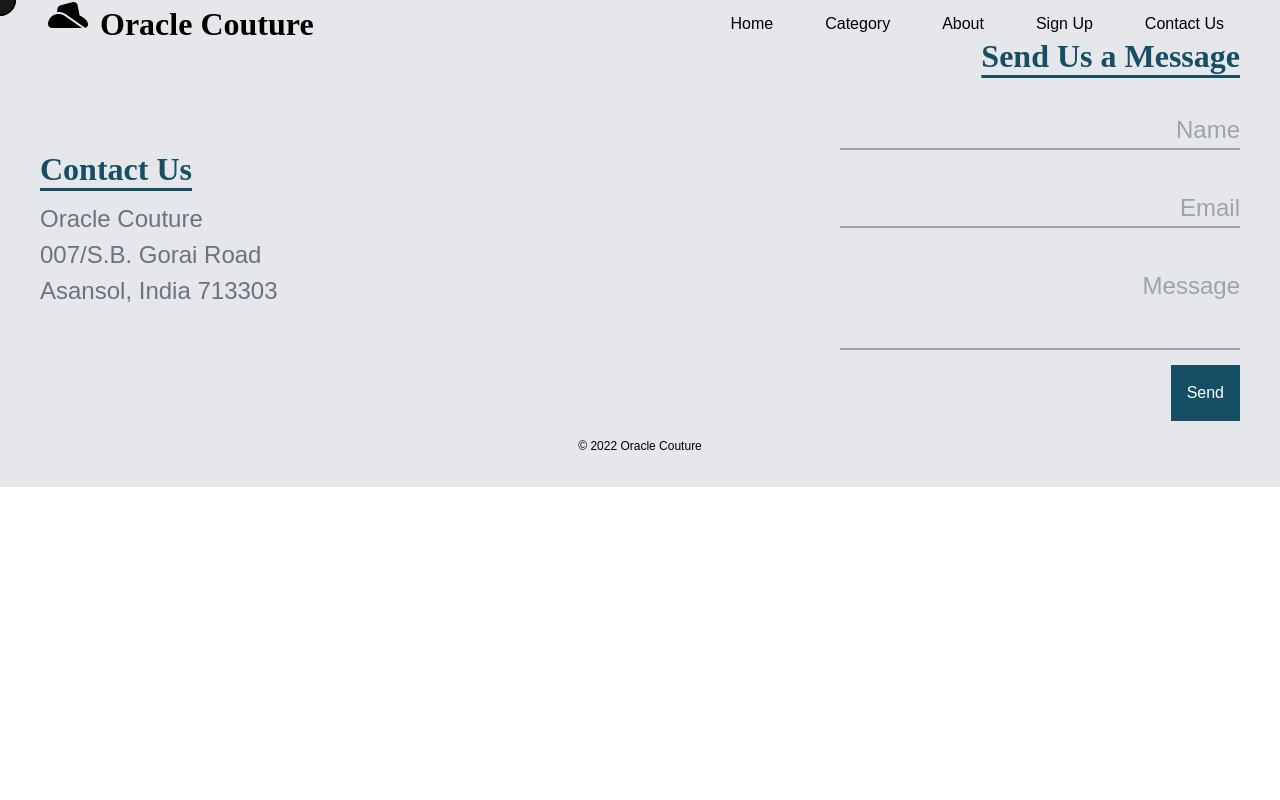
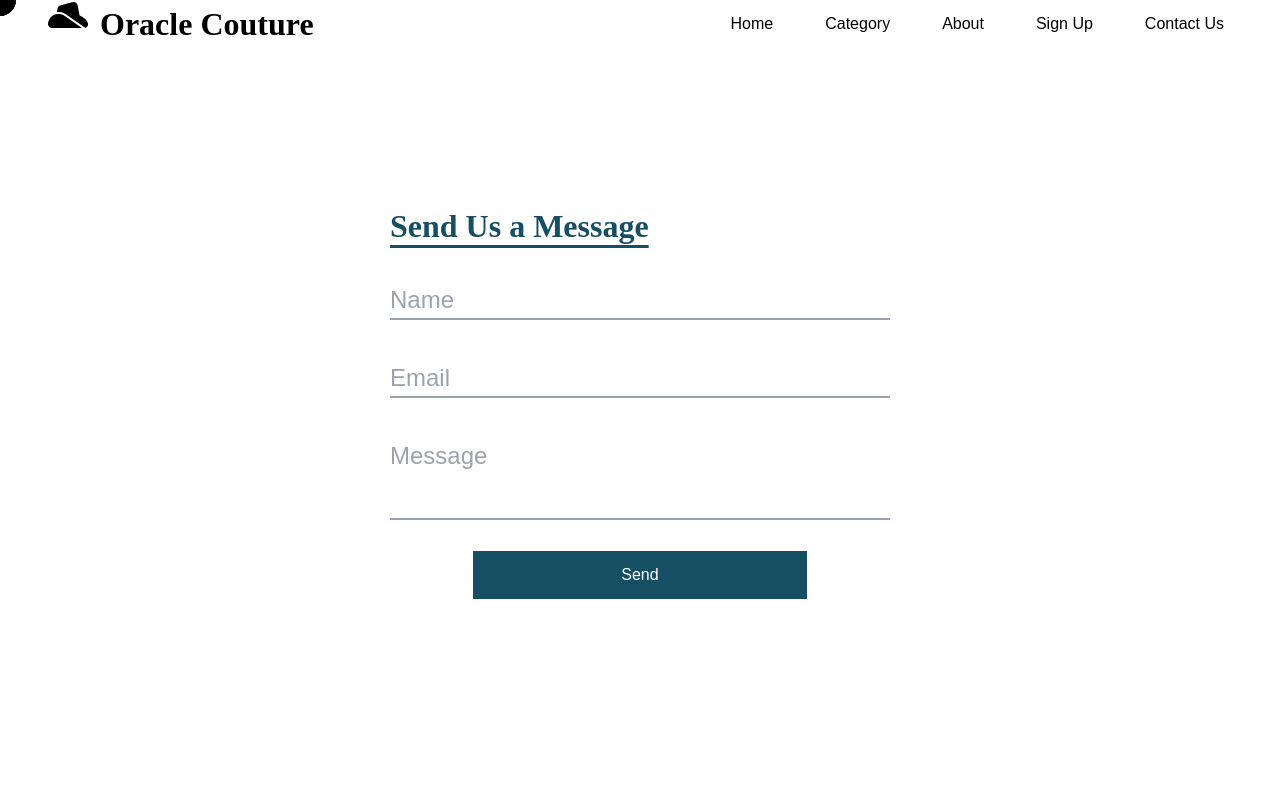
Before and after one commit to memukherjee/e-commerce-app, a React (Create React App) app in the folder frontend/: page /contact-us in a window 1280 px wide. Shown: the top 800 px of the page. Built offline with nearby package versions, Linux system fonts and the light colour scheme.

Commit message:
auth contact us page done

```diff
--- a/frontend/package.json
+++ b/frontend/package.json
@@ -11,6 +11,7 @@
     "react-dom": "^18.2.0",
     "react-router-dom": "^6.4.2",
     "react-scripts": "5.0.1",
+    "react-spinners": "^0.13.6",
     "react-transition-group": "^4.4.5",
     "web-vitals": "^2.1.4"
   },
--- a/frontend/src/App.js
+++ b/frontend/src/App.js
@@ -1,12 +1,14 @@
-import { createContext, useEffect, useState } from "react";
+import { createContext, useEffect, useState, lazy, Suspense } from "react";
 import { BrowserRouter as Router, Routes, Route } from "react-router-dom";
 import Cursor from "./components/Cursor";
 import Home from "./pages/Home";
-import Product from "./pages/Product";
-import Products from "./pages/Products";
 import Navbar from "./components/Navbar";
 import Footer from "./components/Footer";
-import Auth from "./pages/Auth";
+import Loader from "./components/Loader";
+const Products = lazy(() => import("./pages/Products"));
+const Product = lazy(() => import("./pages/Product"));
+const Auth = lazy(() => import("./pages/Auth"));
+const ContactUs = lazy(() => import("./pages/ContactUs"));
 
 const MouseOverLinkContext = createContext();
 const MouseOverNavItemContext = createContext();
@@ -30,7 +32,6 @@ function App() {
       }
     };
     window.addEventListener("scroll", changeNavbarColor);
-
 
     // Screen size
     const handleResize = () => {
@@ -62,9 +63,38 @@ function App() {
             </MouseOverNavItemContext.Provider>
             <Routes>
               <Route path="/" element={<Home />} />
-            <Route path="/auth" element={<Auth />} />
-            <Route path="/product/:pid" element={<Product />} />
-            <Route path="/products/:category" element={<Products />} />
+              <Route
+                path="/auth"
+                element={
+                  <Suspense fallback={<Loader />}>
+                    <Auth />
+                  </Suspense>
+                }
+              />
+              <Route
+                path="/contact-us"
+                element={
+                  <Suspense fallback={<Loader />}>
+                    <ContactUs />
+                  </Suspense>
+                }
+              />
+              <Route
+                path="/product/:pid"
+                element={
+                  <Suspense fallback={<Loader />}>
+                    <Product />
+                  </Suspense>
+                }
+              />
+              <Route
+                path="/products/:category"
+                element={
+                  <Suspense fallback={<Loader />}>
+                    <Products />
+                  </Suspense>
+                }
+              />
             </Routes>
             <Footer />
           </MouseOverLinkContext.Provider>
@@ -73,5 +103,10 @@ function App() {
     </Router>
   );
 }
-export { MouseOverLinkContext, MouseOverNavItemContext, ScrollContext, ScreenContext };
+export {
+  MouseOverLinkContext,
+  MouseOverNavItemContext,
+  ScrollContext,
+  ScreenContext,
+};
 export default App;
--- a/frontend/src/components/Footer/index.jsx
+++ b/frontend/src/components/Footer/index.jsx
@@ -1,21 +1,6 @@
-import React, { useContext, useState } from "react";
-
 import { motion } from "framer-motion";
-import { MouseOverLinkContext } from "../../App";
-import InputBox from "../InputBox";
 
 export default function Footer() {
-  const [formName, setFormName] = useState("");
-  const [formEmail, setFormEmail] = useState("");
-  const [formMessage, setFormMessage] = useState("");
-
-  const { setMouseOverLink } = useContext(MouseOverLinkContext);
-
-  const handleFormSubmit = (e) => {
-    e.preventDefault();
-    console.log(formName, formEmail, formMessage);
-  };
-
   return (
     <motion.div
       initial={{ opacity: 0 }}
@@ -37,54 +22,15 @@ export default function Footer() {
               Asansol, India 713303
             </p>
           </div>
-          <div className="contact-form text-center mb-4 md:mb-0 md:text-right w-11/12 md:w-1/3">
-            <h3 className="font-bold text-2xl font-pen text-cyan-900 underline underline-offset-8 mb-6">
-              Send Us a Message
+          <div className="quick-links flex flex-col text-gray-500 text-lg text-center mb-4 md:mb-0 md:text-right w-11/12 md:w-1/3">
+            <h3 className="font-bold text-2xl font-pen text-cyan-900 underline underline-offset-8 mb-2">
+              Quick Links
             </h3>
-            <form
-              onSubmit={handleFormSubmit}
-              className="flex flex-col items-bottom text-gray-500"
-            >
-              <InputBox
-                setValue={setFormName}
-                value={formName}
-                type="text"
-                label="Name"
-                align="right"
-                autoComplete="off"
-              />
-              <InputBox
-                setValue={setFormEmail}
-                value={formEmail}
-                type="email"
-                label="Email"
-                align="right"
-                autoComplete="off"
-              />
-              <div className="relative">
-                <textarea
-                  id="message"
-                  value={formMessage}
-                  onChange={(e) => setFormMessage(e.target.value)}
-                  className="w-full p-2 mb-2 outline-none bg-transparent text-center md:text-right resize-none overflow-auto text-xl placeholder-transparent border-b-2 border-gray-400 peer focus:outline-none focus:border-cyan-900"
-                  autoComplete="off"
-                  autoCorrect="off"
-                  placeholder="Message"
-                />
-                <label
-                  for="message"
-                  class="absolute text-xl -top-3.5 text-cyan-600 transition-all peer-placeholder-shown:text-xl peer-placeholder-shown:text-gray-400 peer-placeholder-shown:top-2 peer-focus:-top-3.5 peer-focus:text-cyan-900 peer-focus:text-lg right-0"
-                >Message</label>
-              </div>
-              <button
-                className="bg-cyan-900 text-white w-11/12 md:w-fit mx-auto rounded-md md:rounded-none md:mr-0 md:ml-auto py-2 md:p-4 hover:bg-black transition-colors cursor-none duration-500"
-                onMouseOver={() => setMouseOverLink(true)}
-                onMouseOut={() => setMouseOverLink(false)}
-                type="submit"
-              >
-                Send
-              </button>
-            </form>
+            <a href="/contact-us" className="hover:text-gray-700">Contact Us</a>
+            <a href="/contact-us" className="hover:text-gray-700">About</a>
+            <a href="/contact-us" className="hover:text-gray-700">Men's Clothing</a>
+            <a href="/contact-us" className="hover:text-gray-700">Women's Clothing</a>
+            <a href="/contact-us" className="hover:text-gray-700">Kid's Clothing</a>
           </div>
         </div>
         <div className="footer-bottom text-center text-base font-light mt-4">
--- a/frontend/src/components/InputBox/index.jsx
+++ b/frontend/src/components/InputBox/index.jsx
@@ -3,7 +3,7 @@ import React from "react";
 export default function InputBox({ value, setValue, label, type, align, autoComplete }) {
   const elementId = label.toLowerCase().replace(" ", "-");
   return (
-    <div className="flex justify-between mb-8 relative">
+    <div className="flex justify-between mb-6 md:mb-8 relative">
       <input
         className={"w-full bg-transparent px-0.5 py-1 text-xl text-cyan-900 placeholder-transparent border-b-2 border-gray-400 peer focus:outline-none focus:border-cyan-900"+ (typeof align!== 'undefined' ? " text-"+align: "")}
         placeholder={label}
--- /dev/null
+++ b/frontend/src/components/Loader/index.jsx
@@ -0,0 +1,14 @@
+import PuffLoader from "react-spinners/PuffLoader";
+
+export default function Loader() {
+  return (
+    <div className=" w-full h-100vh flex justify-center items-center z-50 backdrop-blur-sm">
+      <PuffLoader
+        color="#164e63"
+        loading={true}
+        size={100}
+        aria-label="Loading Spinner"
+      />
+    </div>
+  );
+}
--- a/frontend/src/components/Navbar/index.jsx
+++ b/frontend/src/components/Navbar/index.jsx
@@ -137,7 +137,7 @@ export default function Navbar() {
             >
               <a
                 className="my-auto md:hover:text-white transition-all"
-                href="/"
+                href="/contact-us"
               >
                 Contact Us
               </a>
--- /dev/null
+++ b/frontend/src/pages/ContactUs/index.jsx
@@ -0,0 +1,72 @@
+import { useContext, useState } from "react";
+import { MouseOverLinkContext } from "../../App";
+import InputBox from "../../components/InputBox";
+
+export default function ContactUs() {
+  const [formName, setFormName] = useState("");
+  const [formEmail, setFormEmail] = useState("");
+  const [formMessage, setFormMessage] = useState("");
+
+  const { setMouseOverLink } = useContext(MouseOverLinkContext);
+
+  const handleFormSubmit = (e) => {
+    e.preventDefault();
+    console.log(formName, formEmail, formMessage);
+  };
+
+  return (
+    <>
+      <div className="contact-form text-center md:text-left w-11/12 mx-auto max-w-500 h-100vh flex justify-center items-center">
+        <div className="w-full">
+          <h3 className="font-bold text-2xl font-pen text-cyan-900 underline underline-offset-8 mb-6">
+            Send Us a Message
+          </h3>
+          <form
+            onSubmit={handleFormSubmit}
+            className="flex flex-col items-bottom text-gray-500"
+          >
+            <InputBox
+              setValue={setFormName}
+              value={formName}
+              type="text"
+              label="Name"
+              autoComplete="off"
+            />
+            <InputBox
+              setValue={setFormEmail}
+              value={formEmail}
+              type="email"
+              label="Email"
+              autoComplete="off"
+            />
+            <div className="relative">
+              <textarea
+                id="message"
+                value={formMessage}
+                onChange={(e) => setFormMessage(e.target.value)}
+                className="w-full p-2 mb-2 outline-none bg-transparent md:text-left resize-none overflow-auto text-xl placeholder-transparent border-b-2 border-gray-400 peer focus:outline-none focus:border-cyan-900"
+                autoComplete="off"
+                autoCorrect="off"
+                placeholder="Message"
+              />
+              <label
+                for="message"
+                class="absolute text-lg -top-3.5 text-cyan-900 transition-all peer-placeholder-shown:text-xl peer-placeholder-shown:text-gray-400 peer-placeholder-shown:top-2 peer-focus:-top-3.5 peer-focus:text-cyan-900 peer-focus:text-lg left-0"
+              >
+                Message
+              </label>
+            </div>
+            <button
+              className="bg-cyan-900 text-white w-11/12 md:w-2/3 mx-auto mt-4 rounded-md md:rounded-none py-2 md:p-3 hover:bg-black transition-colors cursor-none duration-500"
+              onMouseOver={() => setMouseOverLink(true)}
+              onMouseOut={() => setMouseOverLink(false)}
+              type="submit"
+            >
+              Send
+            </button>
+          </form>
+        </div>
+      </div>
+    </>
+  );
+}
```
Also changed, not shown: frontend/src/pages/Auth/index.jsx (+11 -4 lines), 1 other file (tests, documents, lock files or other folders). Lines whose indentation alone changed are shown as unchanged.
